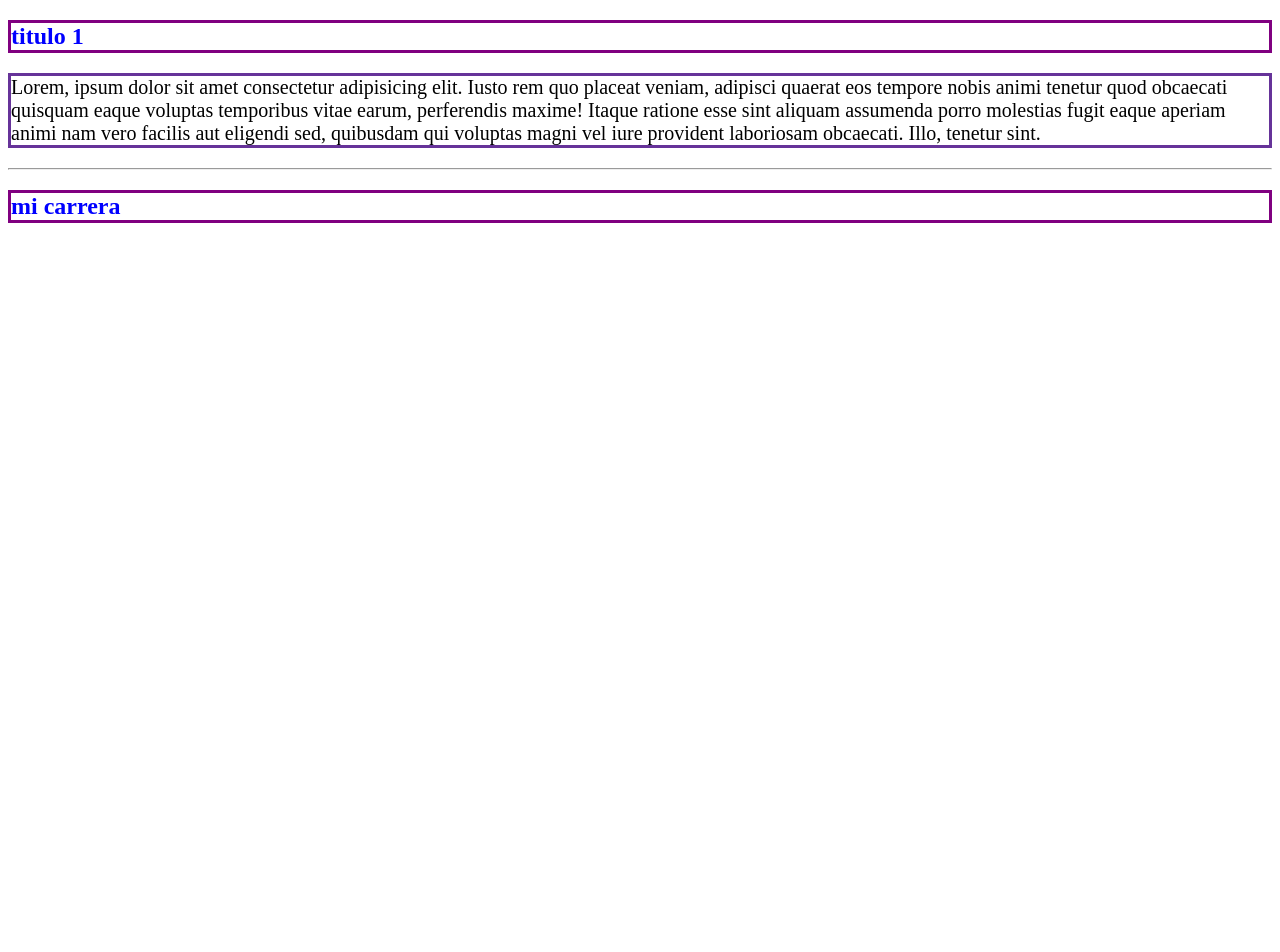
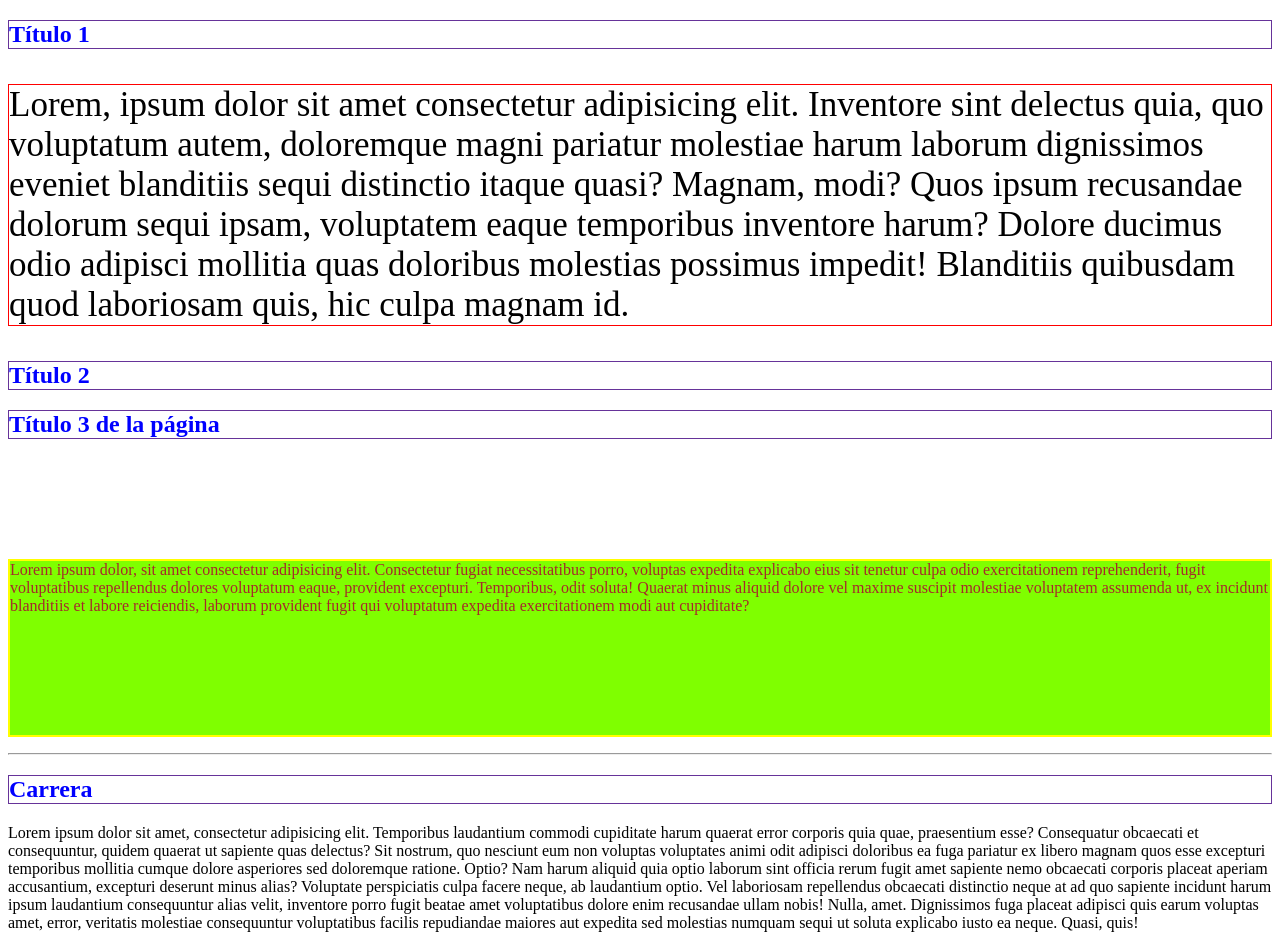
Before and after one commit to Ulises271/programacion-web-1, a plain HTML site: page 27082024/index.html in a window 1280 px wide. Shown: the top 952 px of the page. Before the commit the page ends 800 px from the top, so only its background shows below. Drawn offline with Linux system fonts and the light colour scheme.

Commit message:
tarea paginas web

```diff
--- a/27082024/estilos.css
+++ b/27082024/estilos.css
@@ -0,0 +1,15 @@
+h1{
+    color: blue;
+    border: 1px solid rebeccapurple;
+}
+.parrafoRojo{
+    font-size: 35px;
+    border: 1px solid red;
+}
+.parrafoAzul{
+    color: brown;
+    background-color: chartreuse;
+    border: 2px solid yellow;
+    margin-top: 120px;
+    padding-bottom: 120px;
+}
--- a/27082024/index.html
+++ b/27082024/index.html
@@ -2,38 +2,37 @@
 <html lang="en">
 <head>
     <meta charset="UTF-8">
-    <meta name="viewport" content="width=, initial-scale=1.0">
-    <title>Document</title>
+    <meta name="viewport" content="width=device-width, initial-scale=1.0">
+    <link rel="stylesheet" href="estilos.css">
+    <title>Mi página web</title>
 </head>
-<style>
-    h1{
-        color: blue;
-        border: 3px solid purple;
-    }
-    p{
-        font-size: 20px;
-        border: 3px solid rebeccapurple;
-    }
-    .parrafo{
-        font-size: 35px;
-        border: 1px solid red;
-
-    }
-</style>
 <body>
-
    <section>
     <div>
-            <h1>titulo 1 </h1>
+        <h1>Título 1</h1>
+        <p class="parrafoRojo">Lorem, ipsum dolor sit amet consectetur adipisicing elit. Inventore sint delectus quia, quo voluptatum autem, doloremque magni pariatur molestiae harum laborum dignissimos eveniet blanditiis sequi distinctio itaque quasi? Magnam, modi?
+        Quos ipsum recusandae dolorum sequi ipsam, voluptatem eaque temporibus inventore harum? Dolore ducimus odio adipisci mollitia quas doloribus molestias possimus impedit! Blanditiis quibusdam quod laboriosam quis, hic culpa magnam id.</p>
     </div>
-        <p>Lorem, ipsum dolor sit amet consectetur adipisicing elit. Iusto rem quo placeat veniam, adipisci quaerat eos tempore nobis animi tenetur quod obcaecati quisquam eaque voluptas temporibus vitae earum, perferendis maxime!
-        Itaque ratione esse sint aliquam assumenda porro molestias fugit eaque aperiam animi nam vero facilis aut eligendi sed, quibusdam qui voluptas magni vel iure provident laboriosam obcaecati. Illo, tenetur sint.</p>
+   </section>
+   <section>
+    <div>
+        <h1>Título 2</h1>
+        <h1>Título 3 de la página</h1>
+        <p class="parrafoAzul">Lorem ipsum dolor, sit amet consectetur adipisicing elit. Consectetur fugiat necessitatibus porro, voluptas expedita explicabo eius sit tenetur culpa odio exercitationem reprehenderit, fugit voluptatibus repellendus dolores voluptatum eaque, provident excepturi.
+        Temporibus, odit soluta! Quaerat minus aliquid dolore vel maxime suscipit molestiae voluptatem assumenda ut, ex incidunt blanditiis et labore reiciendis, laborum provident fugit qui voluptatum expedita exercitationem modi aut cupiditate?</p>
+    </div>
    </section>
    <hr>
    <section>
-        <div>
-            <h1>mi carrera</h1>
-        </div>
+    <h1>Carrera</h1>
+    <p>Lorem ipsum dolor sit amet, consectetur adipisicing elit. Temporibus laudantium commodi cupiditate harum quaerat error corporis quia quae, praesentium esse? Consequatur obcaecati et consequuntur, quidem quaerat ut sapiente quas delectus?
+    Sit nostrum, quo nesciunt eum non voluptas voluptates animi odit adipisci doloribus ea fuga pariatur ex libero magnam quos esse excepturi temporibus mollitia cumque dolore asperiores sed doloremque ratione. Optio?
+    Nam harum aliquid quia optio laborum sint officia rerum fugit amet sapiente nemo obcaecati corporis placeat aperiam accusantium, excepturi deserunt minus alias? Voluptate perspiciatis culpa facere neque, ab laudantium optio.
+    Vel laboriosam repellendus obcaecati distinctio neque at ad quo sapiente incidunt harum ipsum laudantium consequuntur alias velit, inventore porro fugit beatae amet voluptatibus dolore enim recusandae ullam nobis! Nulla, amet.
+    Dignissimos fuga placeat adipisci quis earum voluptas amet, error, veritatis molestiae consequuntur voluptatibus facilis repudiandae maiores aut expedita sed molestias numquam sequi ut soluta explicabo iusto ea neque. Quasi, quis!</p>
+    <p class="parrafoRojo">Lorem ipsum dolor sit, amet consectetur adipisicing elit. Nulla officia corrupti perferendis doloribus tempore. Modi accusantium dicta veniam ratione voluptatibus nam quod! Laboriosam, assumenda eaque tempora animi nemo quis magni!
+    Vel, eos nobis totam deleniti placeat omnis debitis et dolore eaque deserunt eligendi sapiente quos quisquam, accusamus ad architecto sint. Tempore maiores nesciunt ullam qui quia eius, esse dolores provident!
+    Et culpa nobis mollitia veritatis nisi dignissimos odit, nemo animi possimus tempora eaque quaerat officiis suscipit iusto iure impedit sint explicabo, corporis esse deleniti porro! Eos dolorem numquam nostrum? Blanditiis.</p>
    </section>
 </body>
 </html>
```
Lines whose indentation alone changed are shown as unchanged.
